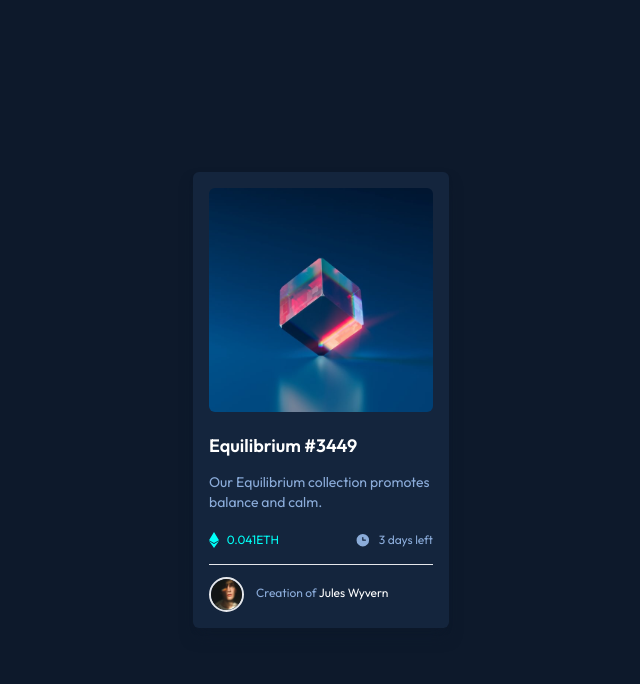
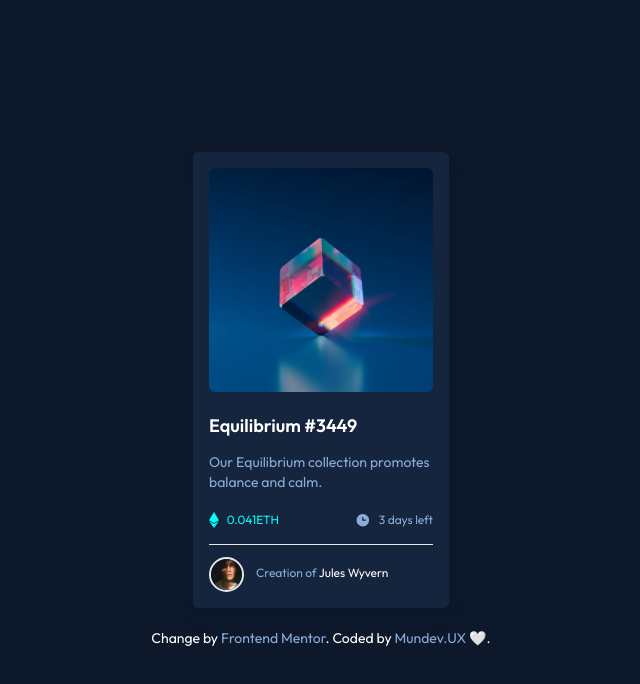
Before and after one commit to mundevux/NFT-Preview-Card, a website: page index.html in a window 1280 px wide. Shown: the whole page, without its empty margins (319-959 px from the left). Drawn offline with Linux system fonts and the light colour scheme.

Commit message:
Update index.html

```diff
--- a/index.html
+++ b/index.html
@@ -15,7 +15,7 @@
     <main class="font-['Outfit'] bg-Verydarkblue(mainBG) w-screen h-screen flex flex-col justify-center items-center">
         <div class="bg-Verydarkblue(cardBG) w-64 py-2 px-4 rounded-md shadow-lg shadow-Verydarkblue(mainBG)/50">
             <div>
-                <a href="#" class=""><img src="./images/image-equilibrium.jpg" alt="NFT Image" class="object-cover rounded-md mt-2"></a>
+                <a href="#" class="hover:bg-Cyan" ><img src="./images/image-equilibrium.jpg" alt="NFT Image" class="object-cover rounded-md mt-2"></a>
             </div>
             <div class="my-5">
                 <h1 class="text-White text-lg font-semibold mb-3">Equilibrium #3449</h1>
@@ -31,8 +31,8 @@
                 <p class="text-xs text-White mt-2 ml-3"><span class="text-Softblue">Creation of </span> Jules Wyvern</p>
             </div>
         </div>
-        <div>
-            <p></p>
+        <div class="mt-5 text-center">
+            <p class="text-White text-sm">Change by <a href="https://www.frontendmentor.io/challenges/nft-preview-card-component-SbdUL_w0U" target="_blank" rel="noopener noreferrer" class="text-Softblue">Frontend Mentor</a>. Coded by <a href="https://github.com/mundevux" target="_blank" rel="noopener noreferrer" class="text-Softblue">Mundev.UX</a> 🤍.</p>
         </div>
     </main>
 </body>
```
Also changed, not shown: dist/output.css.
